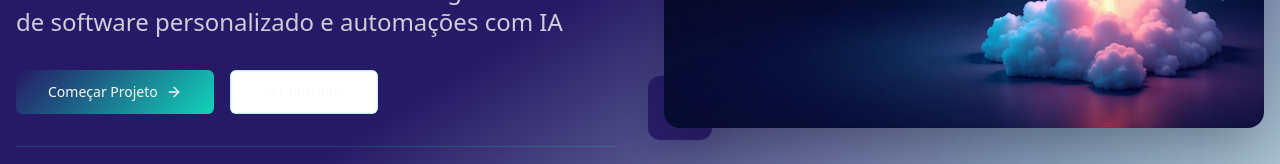
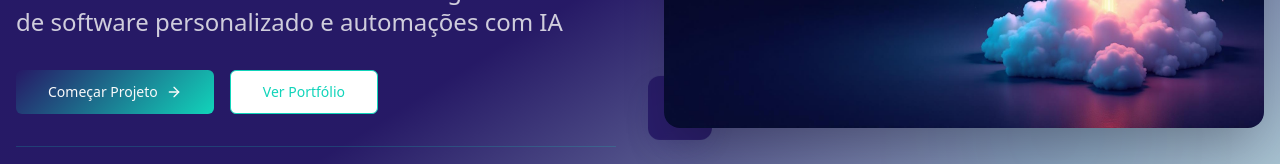
Before and after one commit to jonatanmachado35/thinkworld, a React (Vite) app: page / in a window 1280 px wide. Shown: the part 441-605 px from the top of the page. Built offline with nearby package versions, Linux system fonts and the light colour scheme.

Commit message:
Fix: Improve portfolio button visibility
Adjust the portfolio button's styling to ensure text readability.

```diff
--- a/src/components/Hero.tsx
+++ b/src/components/Hero.tsx
@@ -40,7 +40,7 @@ const Hero = () => {
                 Começar Projeto
                 <ArrowRight className="w-5 h-5 group-hover:translate-x-1 transition-transform" />
               </Button>
-              <Button size="lg" variant="outline" className="border-accent/30 text-primary-foreground hover:bg-accent/10">
+              <Button size="lg" variant="outline" className="border-accent text-accent hover:bg-accent hover:text-accent-foreground">
                 Ver Portfólio
               </Button>
             </div>
```
